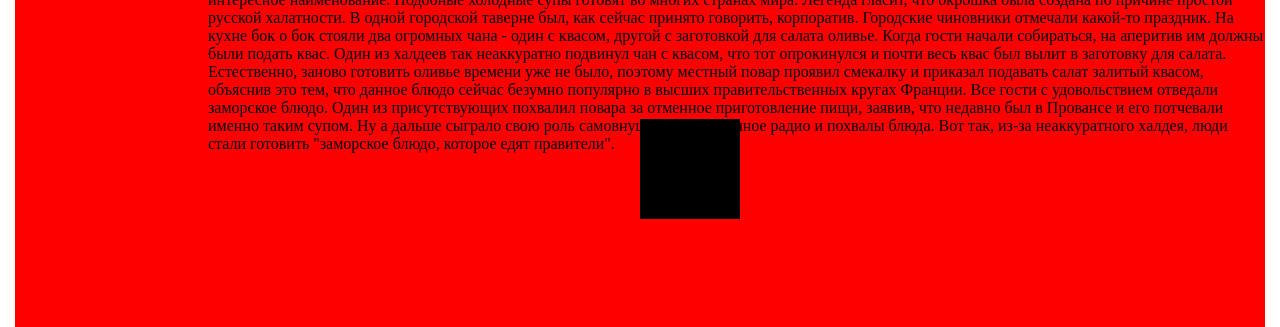
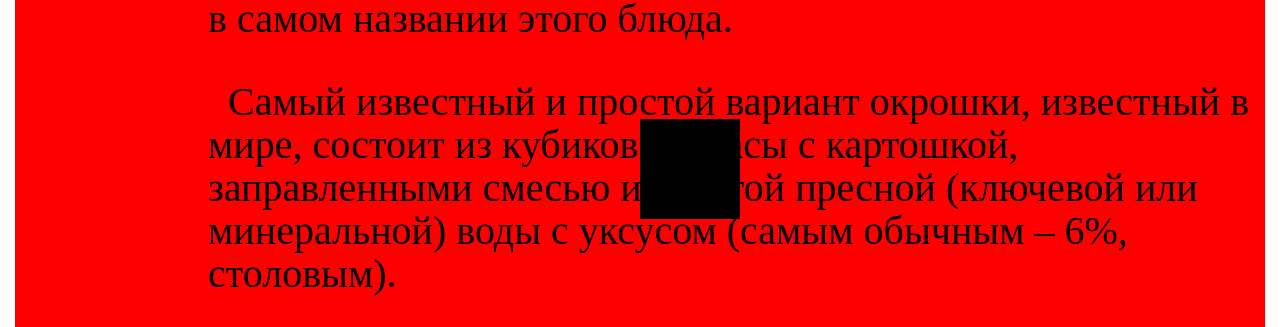
Before and after one commit to vat2t/techwork3, a plain HTML site: page index.html in a window 1280 px wide. Shown: the part 281-608 px from the top of the page. Drawn offline with Linux system fonts and the light colour scheme.

Commit message:
Update style.css

```diff
--- a/css/style.css
+++ b/css/style.css
@@ -1,5 +1,7 @@
 body {
-font-family: 'Lato' sans-serif;
+font-family: "Lato" sans-serif;
+font-size: 40px;
+line-height: 43px;
 }
 
 .head {
```
